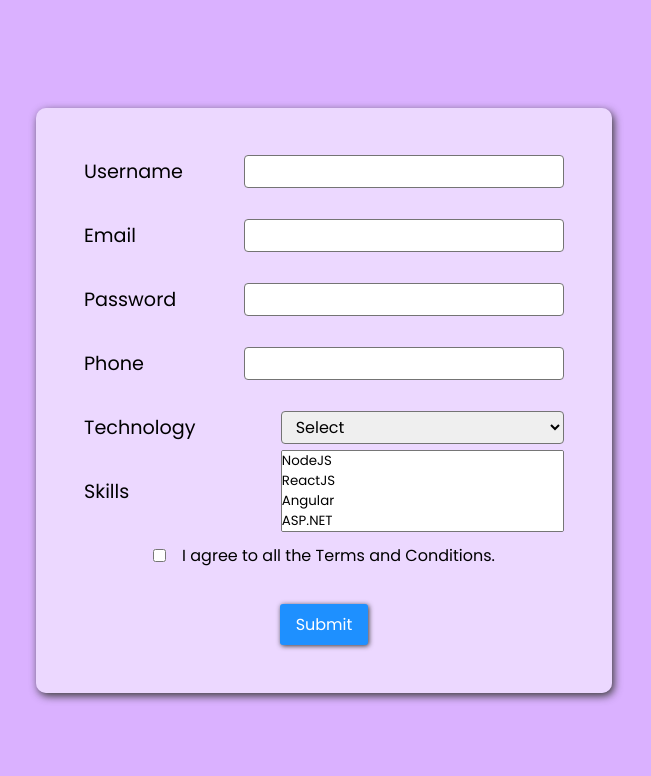
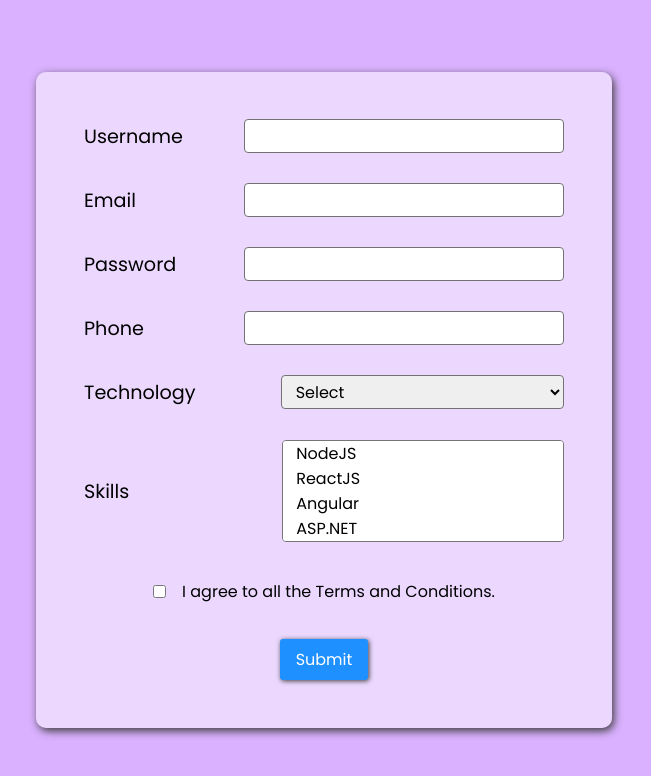
Before and after one commit to prajjwalpathak/Registration-Form, a Node server app: page /signup in a window 1280 px wide. Shown: the top 776 px of the page, without its empty margins (316-967 px from the left). Run offline with Node 20, Linux system fonts and the light colour scheme.

Commit message:
Added CSS

```diff
--- a/public/css/styles.css
+++ b/public/css/styles.css
@@ -77,6 +77,10 @@ label {
 	border-radius: 4px;
 }
 
+label {
+	font-size: 1.2rem;
+}
+
 .validation-message {
 	height: 1rem;
 	padding-left: 10rem;
@@ -86,7 +90,8 @@ label {
 }
 
 .skills-class {
-	width: 17.7rem;
+	width: 17.6rem;
+	border-radius: 4px;
 }
 
 .terms-class {
@@ -162,3 +167,8 @@ a:active {
 .label-div {
 	display: flex;
 }
+
+option {
+	padding: 0 0.8rem;
+	font-size: 1rem;
+}
--- a/views/signup.ejs
+++ b/views/signup.ejs
@@ -52,7 +52,7 @@
             <div class="form-control">
                 <div class="label-input-class">
                     <label>Technology</label>
-                    <select name="technology" class="input" id="technology">
+                    <select name="technology" class="input technology-select" id="technology">
                         <option value="none" selected disabled hidden>Select</option>
                         <option value="NodeJS">NodeJS</option>
                         <option value="ReactJS">ReactJS</option>
@@ -66,7 +66,7 @@
                     <span class="validation-message" id="technology-message"></span>
                 </div>
             </div>
-            <div class="form-control">
+            <div class="skills  skills-label-div">
                 <div class="label-input-class">
                     <label>Skills</label>
                     <div class="skills-div">
@@ -85,7 +85,7 @@
                     <span class="validation-message" id="skills-message"></span>
                 </div>
             </div>
-            <div class="form-control">
+            <div class="form-control terms-div">
                 <div class="terms-class">
                     <input class="termsCheck-input" type="checkbox" id="termsCheck" name="termsCheck">
                     <label class="terms-label-class">I agree to all the Terms and Conditions.</label>
```
